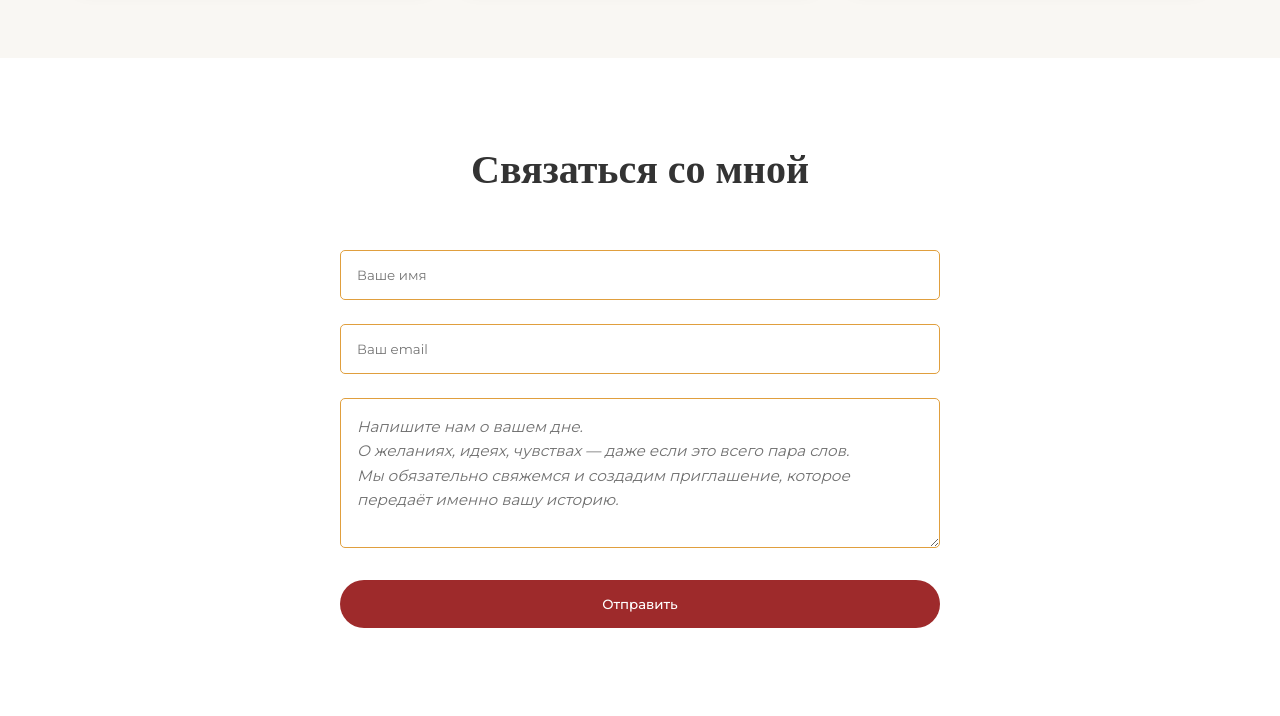
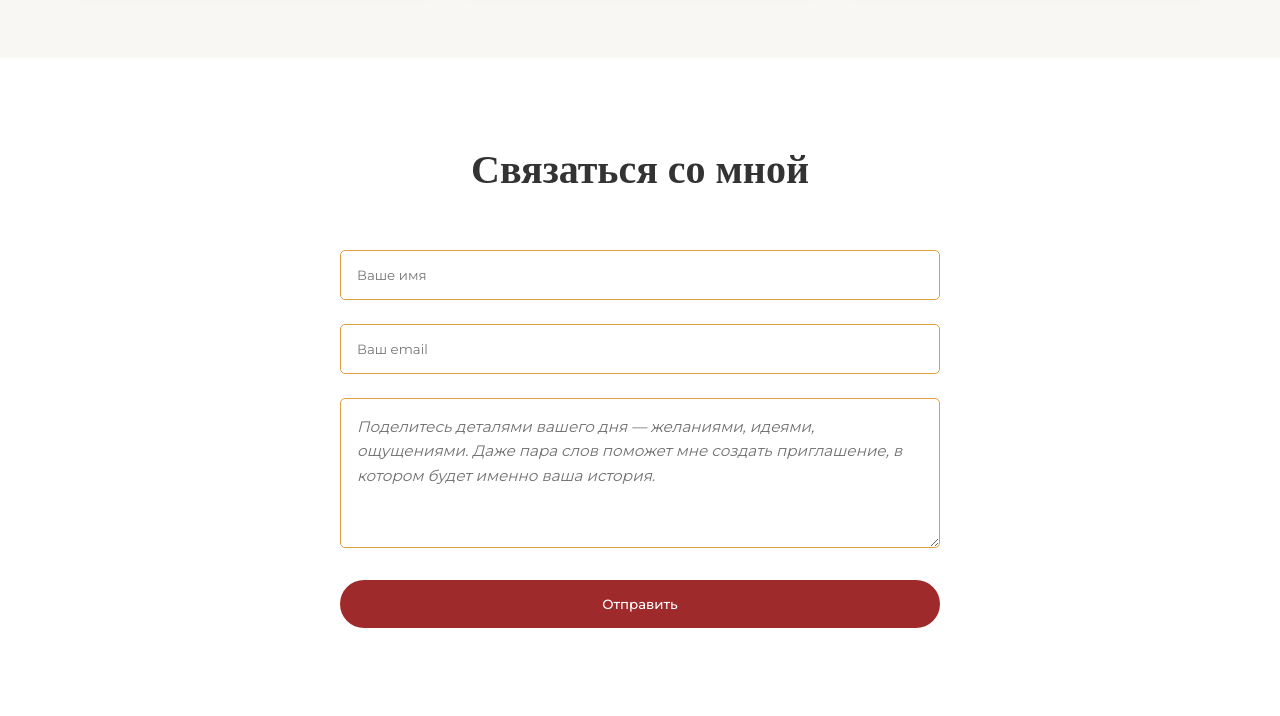
Before and after one commit to Senyaq/elegant-invites, a website: page index.html in a window 1280 px wide. Shown: the part 2542-3258 px from the top of the page. Drawn offline with nearby package versions, Linux system fonts and the light colour scheme; a web font is replaced by a local one.

Commit message:
Update contact form placeholder text to be more personal

```diff
--- a/index.html
+++ b/index.html
@@ -111,7 +111,7 @@
                         <input type="email" id="email" name="email" placeholder="Ваш email" required>
                     </div>
                     <div class="form-group">
-                        <textarea id="message" name="message" placeholder="Напишите нам о вашем дне.&#10;О желаниях, идеях, чувствах — даже если это всего пара слов.&#10;Мы обязательно свяжемся и создадим приглашение, которое передаёт именно вашу историю." required></textarea>
+                        <textarea id="message" name="message" placeholder="Поделитесь деталями вашего дня — желаниями, идеями, ощущениями. Даже пара слов поможет мне создать приглашение, в котором будет именно ваша история." required></textarea>
                     </div>
                     <button type="submit" class="submit-button">Отправить</button>
                     <div id="formMessage" class="form-message"></div>
```
